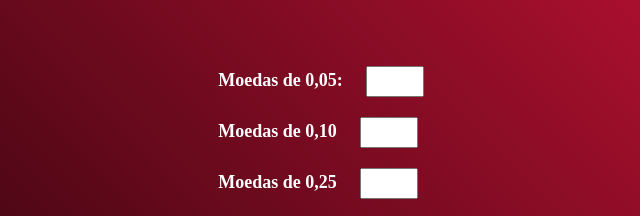
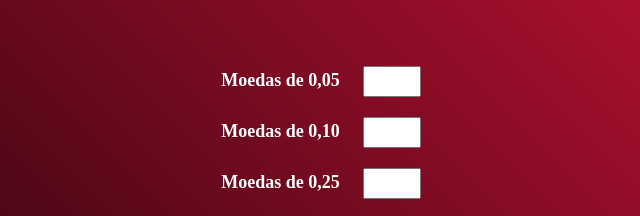
Before and after one commit to dodomickael/fechacaixa, a plain HTML site: page index.html in a window 1280 px wide. Shown: the part 165-381 px from the top of the page, 319-959 px from the left. Drawn offline with Linux system fonts and the light colour scheme.

Commit message:
Update index.html

```diff
--- a/index.html
+++ b/index.html
@@ -12,7 +12,7 @@
         <div class="engloba">
             <h1>FECHAMENTO DE CAIXA</h1>
             <form id="noteForm">
-                <label for="notes2">Moedas de 0,05:  </label>
+                <label for="notes2">Moedas de 0,05  </label>
                 <input type="number" id="notes2" name="notes2" min="0"><br>
                 <label for="notes5">Moedas de 0,10  </label>
                 <input type="number" id="notes5" name="notes5" min="0"><br>
```
